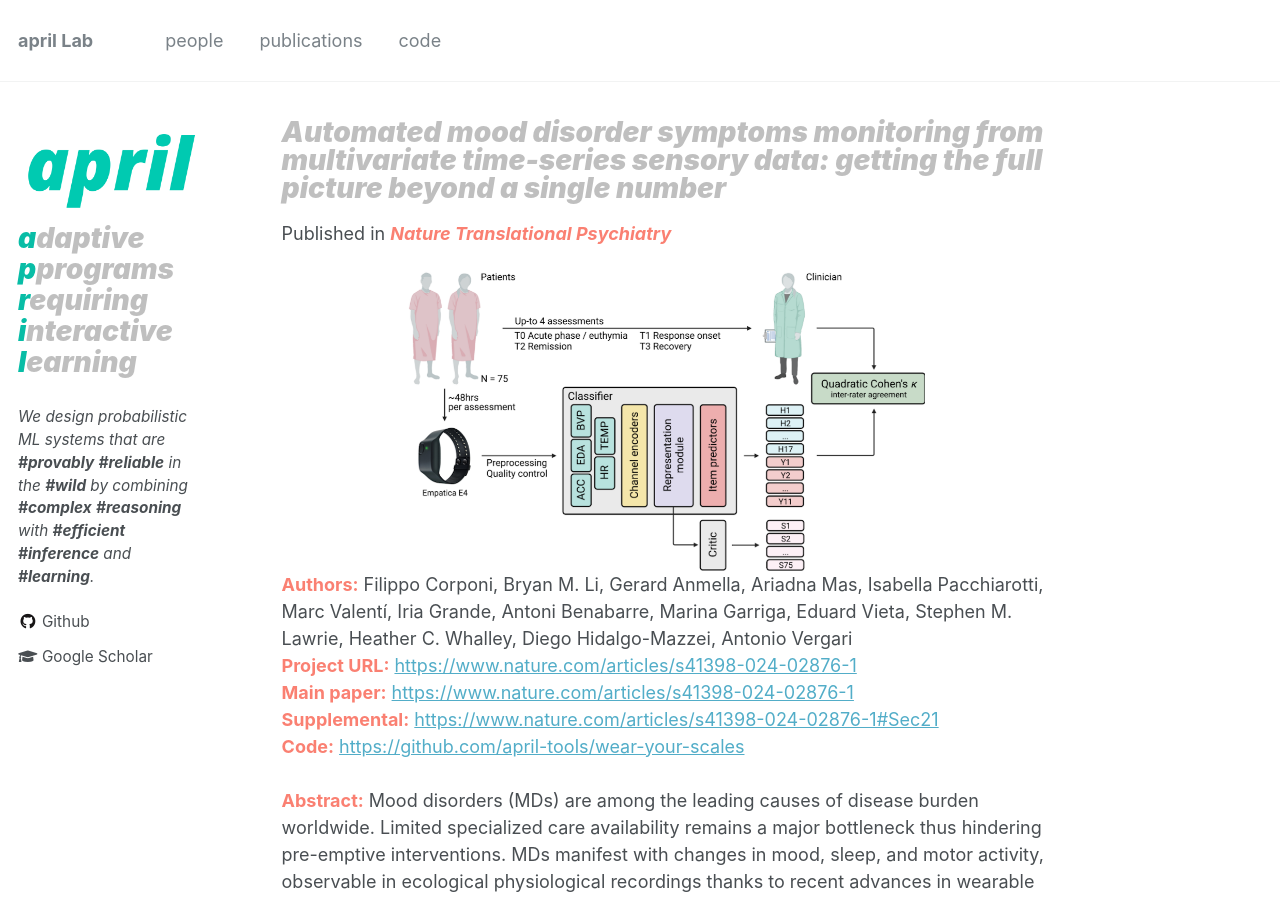
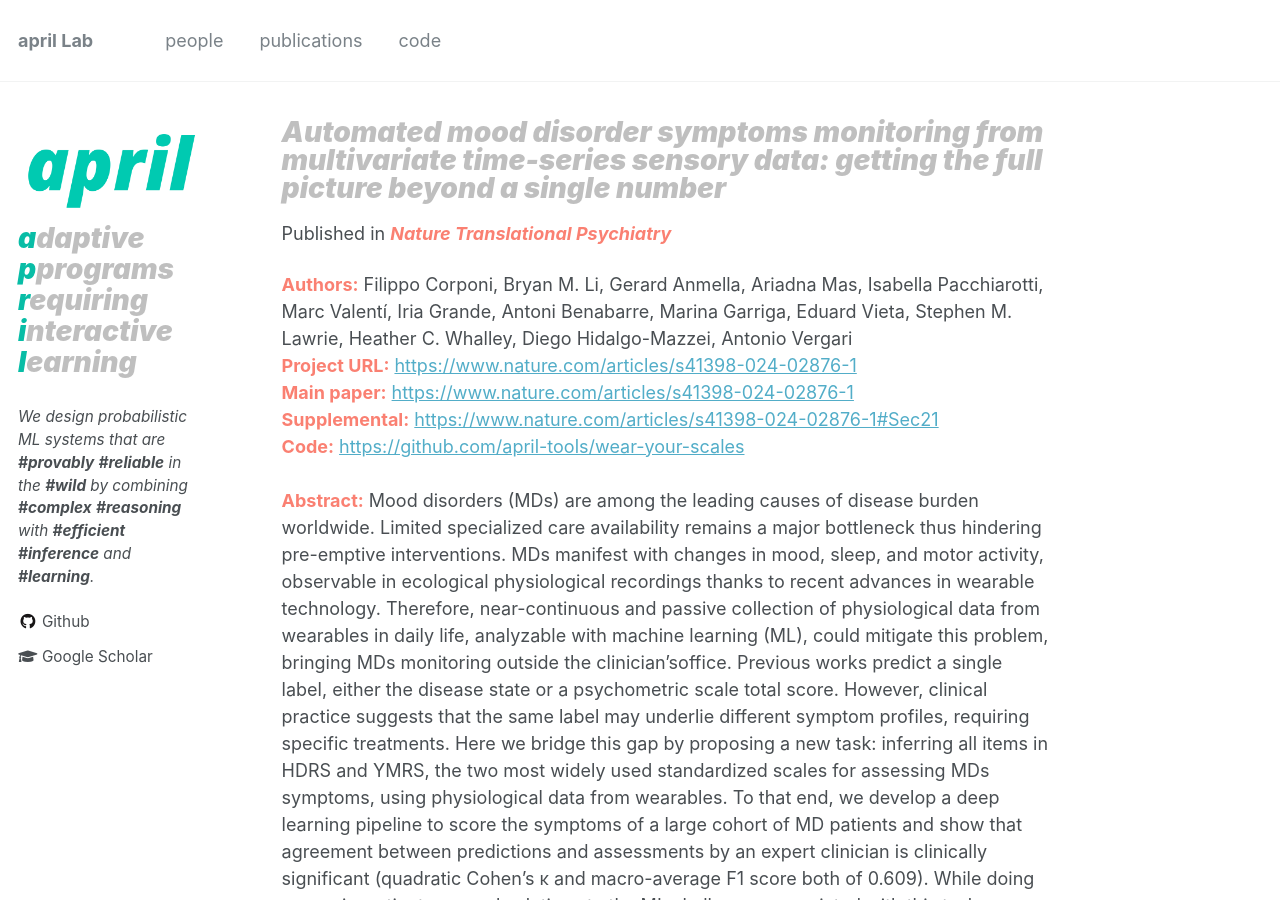
Before and after one commit to april-tools/april-tools.github.io, a Jekyll site: the page built from _publications/corponi2024tp.md, in a window 1280 px wide and 900 px high. Built offline with Jekyll 4.4.1, drawn with Linux system fonts in a browser that asks for light colours; nearby versions of some CDN libraries.

Commit message:
Remove spotlight

```diff
--- a/_publications/corponi2024tp.md
+++ b/_publications/corponi2024tp.md
@@ -6,7 +6,6 @@
 date:   2024-04-10 00:00
 tags: wearables time_series mental_health
 image: "/images/papers/corponi2024tp/pipeline.png"
-spotlight: "/images/papers/corponi2024tp/pipeline-spotlight.png"
 authors: "Filippo Corponi, Bryan M. Li, Gerard Anmella, Ariadna Mas, Isabella Pacchiarotti, Marc Valentí, Iria Grande, Antoni Benabarre, Marina Garriga, Eduard Vieta, Stephen M. Lawrie, Heather C. Whalley, Diego Hidalgo-Mazzei, Antonio Vergari"
 paperurl: https://www.nature.com/articles/s41398-024-02876-1
 pdf: "https://www.nature.com/articles/s41398-024-02876-1"
```
